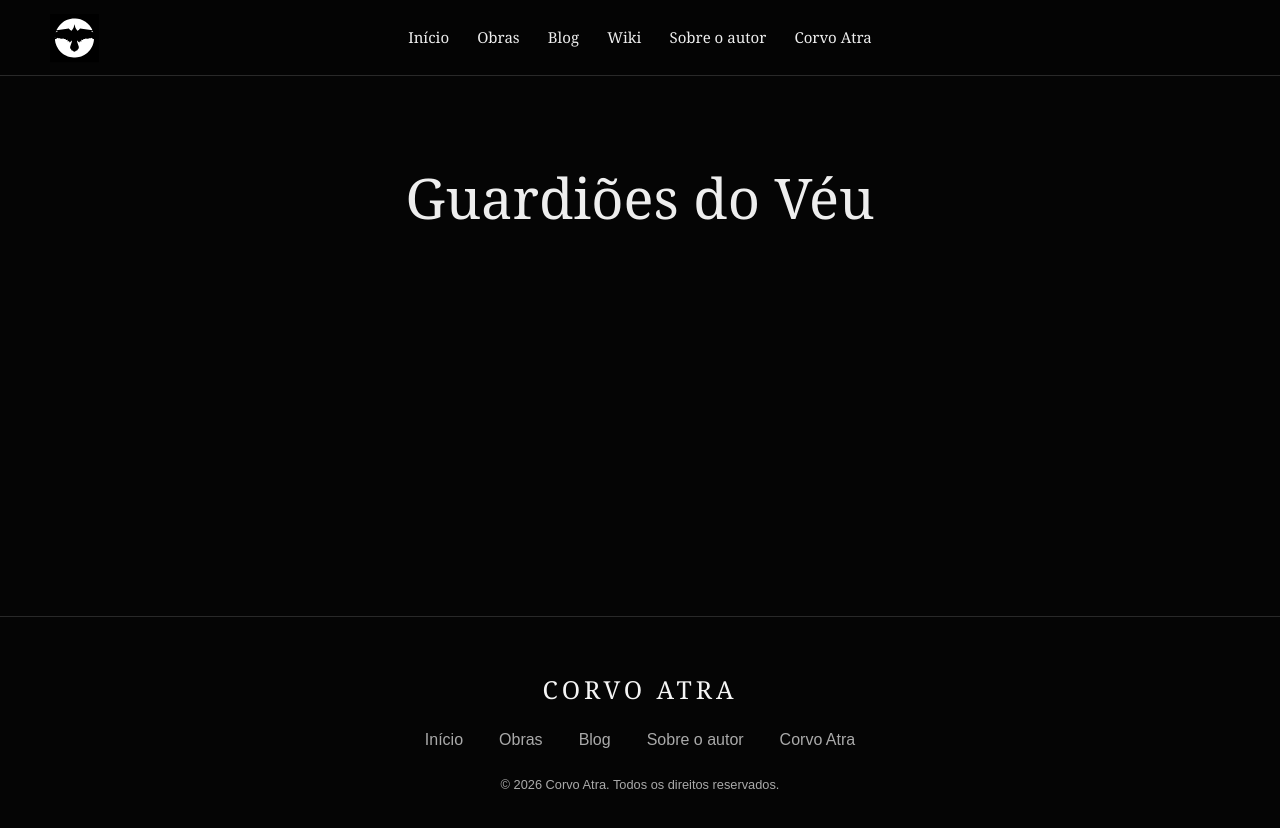
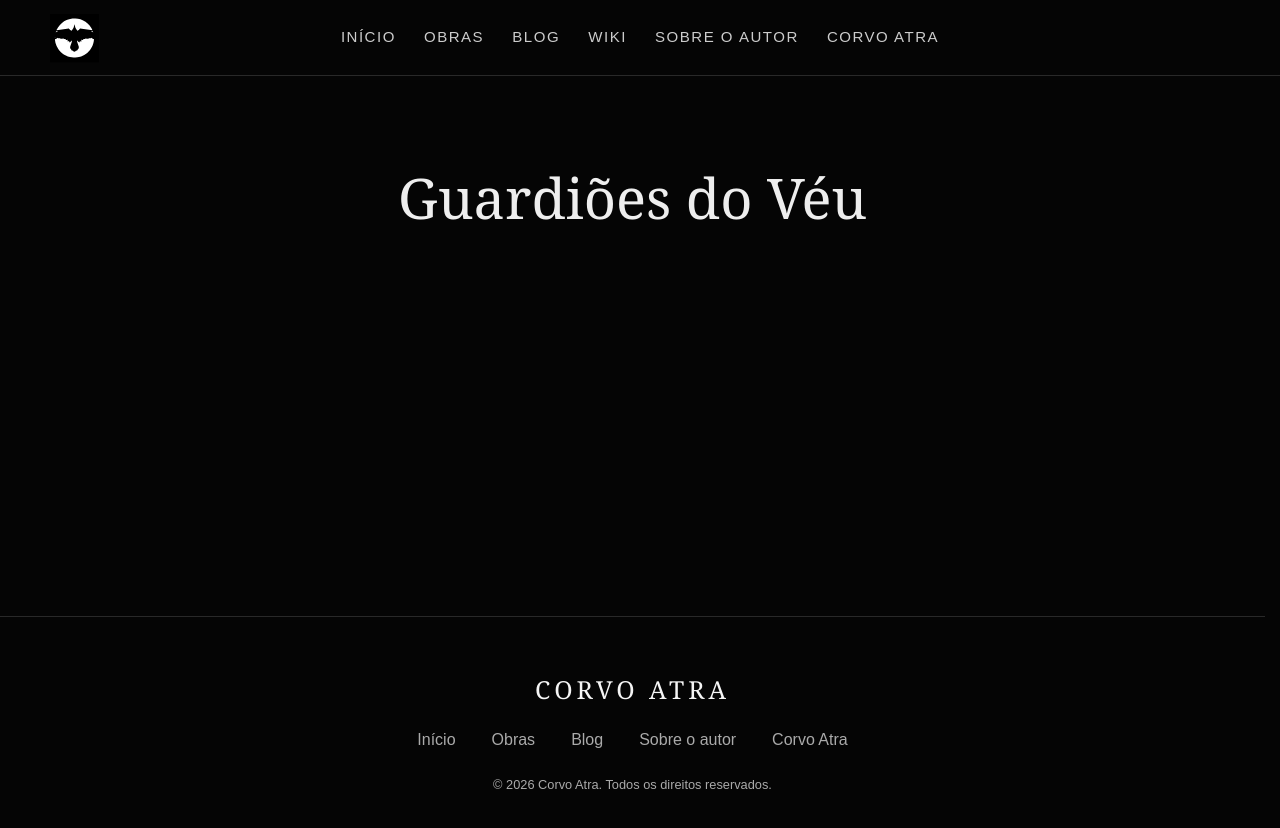
Before and after one commit to corvoatra/corvo-atra, a Jekyll site: the page built from wiki-guardioes-do-veu.html, in a window 1280 px wide. Shown: the top 828 px of the page. Built offline with Jekyll 4.4.1, drawn with Linux system fonts in a browser that asks for light colours.

Commit message:
Unifica altura e posicionamento do menu fixo em todas as páginas

```diff
--- a/_includes/site-header.html
+++ b/_includes/site-header.html
@@ -1 +1,12 @@
-<header class="wrap"><a aria-label="Corvo Atra — início" class="wordmark" href="{{ '/index.html' | relative_url }}"><img alt="Corvo Atra" src="{{ '/assets/imagens/logo-corvo-perfil.svg' | relative_url }}?v=corvo-20261017"/></a><nav aria-label="Navegação principal"><a href="{{ '/index.html' | relative_url }}"{% if page.url == '/' or page.url == '/index.html' %} aria-current="page"{% endif %}>Início</a><a href="{{ '/obras.html' | relative_url }}"{% if page.url == '/obras.html' or page.url == '/series.html' or page.url contains '/livro-' %} aria-current="page"{% endif %}>Obras</a><a href="{{ '/blog/' | relative_url }}"{% if page.url contains '/blog/' %} aria-current="page"{% endif %}>Blog</a><a href="{{ '/wiki.html' | relative_url }}"{% if page.url == '/wiki.html' %} aria-current="page"{% endif %}>Wiki</a><a href="{{ '/autor.html' | relative_url }}"{% if page.url == '/autor.html' %} aria-current="page"{% endif %}>Sobre o autor</a><a href="{{ '/corvo-atra.html' | relative_url }}"{% if page.url == '/corvo-atra.html' %} aria-current="page"{% endif %}>Corvo Atra</a></nav></header>
+<style id="corvo-global-header-consistency">
+html{scrollbar-gutter:stable}
+body{padding-top:76px!important}
+header.wrap{position:fixed!important;inset:0 0 auto 0!important;width:100%!important;max-width:none!important;height:76px!important;min-height:76px!important;max-height:76px!important;margin:0!important;padding:0 24px!important;display:flex!important;flex-direction:row!important;align-items:center!important;justify-content:center!important;gap:0!important;background:#050505!important;border-bottom:1px solid #292929!important;z-index:9999!important;box-sizing:border-box!important;text-align:center!important}
+header.wrap .wordmark{position:absolute!important;left:max(24px,calc((100vw - 1180px)/2))!important;top:50%!important;transform:translateY(-50%)!important;width:49px!important;height:49px!important;flex:none!important;margin:0!important;display:flex!important;align-items:center!important;justify-content:center!important}
+header.wrap .wordmark img{display:block!important;width:49px!important;height:49px!important;object-fit:contain!important}
+header.wrap nav[aria-label="Navegação principal"]{display:flex!important;flex:0 0 auto!important;align-items:center!important;justify-content:center!important;flex-wrap:nowrap!important;gap:clamp(14px,2.2vw,34px)!important;width:auto!important;margin:0!important;padding:0!important;font:normal .94rem/1.3 Arial,sans-serif!important;letter-spacing:.1em!important;text-transform:uppercase!important;white-space:nowrap!important;color:#ccc!important}
+header.wrap nav[aria-label="Navegação principal"] a{display:inline-block!important;color:#ccc!important;text-decoration:none!important;font:inherit!important;letter-spacing:inherit!important;text-transform:inherit!important;border-bottom:1px solid transparent!important;padding:5px 0!important;margin:0!important;white-space:nowrap!important}
+header.wrap nav[aria-label="Navegação principal"] a:visited{color:#ccc!important}
+header.wrap nav[aria-label="Navegação principal"] a:hover,header.wrap nav[aria-label="Navegação principal"] a:focus-visible,header.wrap nav[aria-label="Navegação principal"] a[aria-current="page"]{color:#d83a3a!important;border-bottom-color:#d83a3a!important}
+@media(max-width:768px){body{padding-top:105px!important}header.wrap{height:105px!important;min-height:105px!important;max-height:105px!important;flex-direction:column!important;padding:8px 10px!important;gap:5px!important}header.wrap .wordmark{position:static!important;transform:none!important;width:49px!important;height:49px!important;flex:none!important;margin:0!important}header.wrap nav[aria-label="Navegação principal"]{width:100%!important;flex:0 0 auto!important;flex-wrap:wrap!important;gap:3px 12px!important;font-size:.73rem!important;line-height:1.15!important}header.wrap nav[aria-label="Navegação principal"] a{padding:3px 0!important}}
+</style><header class="wrap"><a aria-label="Corvo Atra — início" class="wordmark" href="{{ '/index.html' | relative_url }}"><img alt="Corvo Atra" src="{{ '/assets/imagens/logo-corvo-perfil.svg' | relative_url }}?v=corvo-20261017"/></a><nav aria-label="Navegação principal"><a href="{{ '/index.html' | relative_url }}"{% if page.url == '/' or page.url == '/index.html' %} aria-current="page"{% endif %}>Início</a><a href="{{ '/obras.html' | relative_url }}"{% if page.url == '/obras.html' or page.url == '/series.html' or page.url contains '/livro-' %} aria-current="page"{% endif %}>Obras</a><a href="{{ '/blog/' | relative_url }}"{% if page.url contains '/blog/' %} aria-current="page"{% endif %}>Blog</a><a href="{{ '/wiki.html' | relative_url }}"{% if page.url == '/wiki.html' %} aria-current="page"{% endif %}>Wiki</a><a href="{{ '/autor.html' | relative_url }}"{% if page.url == '/autor.html' %} aria-current="page"{% endif %}>Sobre o autor</a><a href="{{ '/corvo-atra.html' | relative_url }}"{% if page.url == '/corvo-atra.html' %} aria-current="page"{% endif %}>Corvo Atra</a></nav></header>
```
